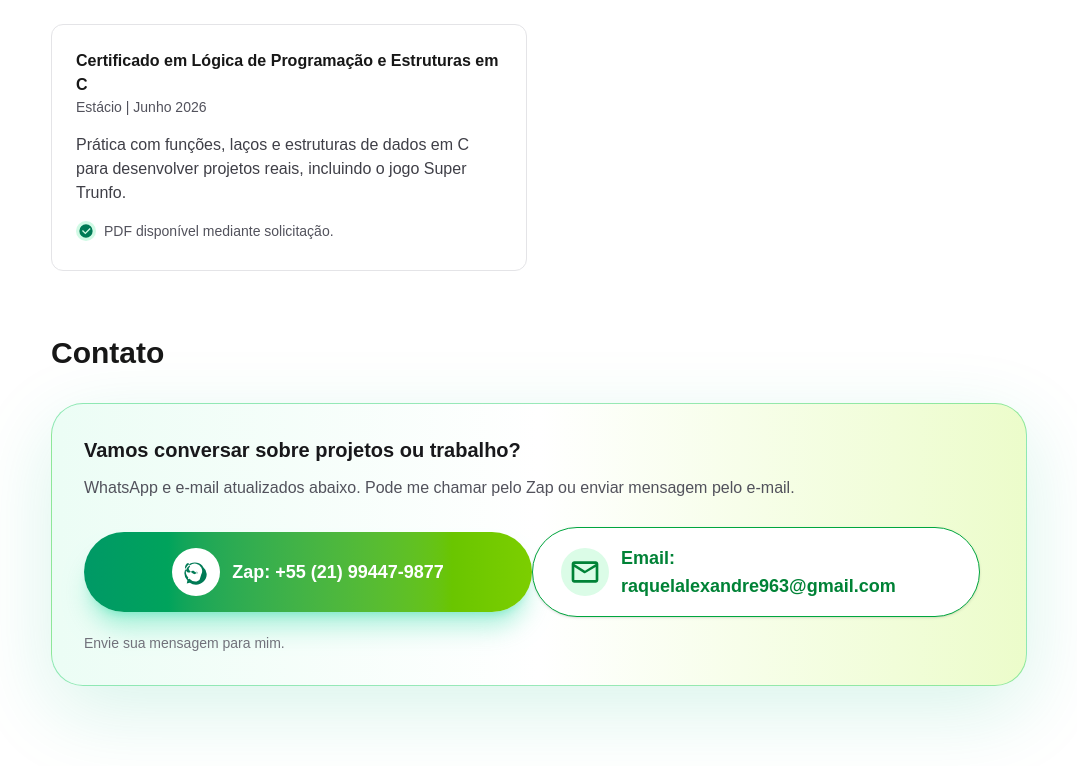
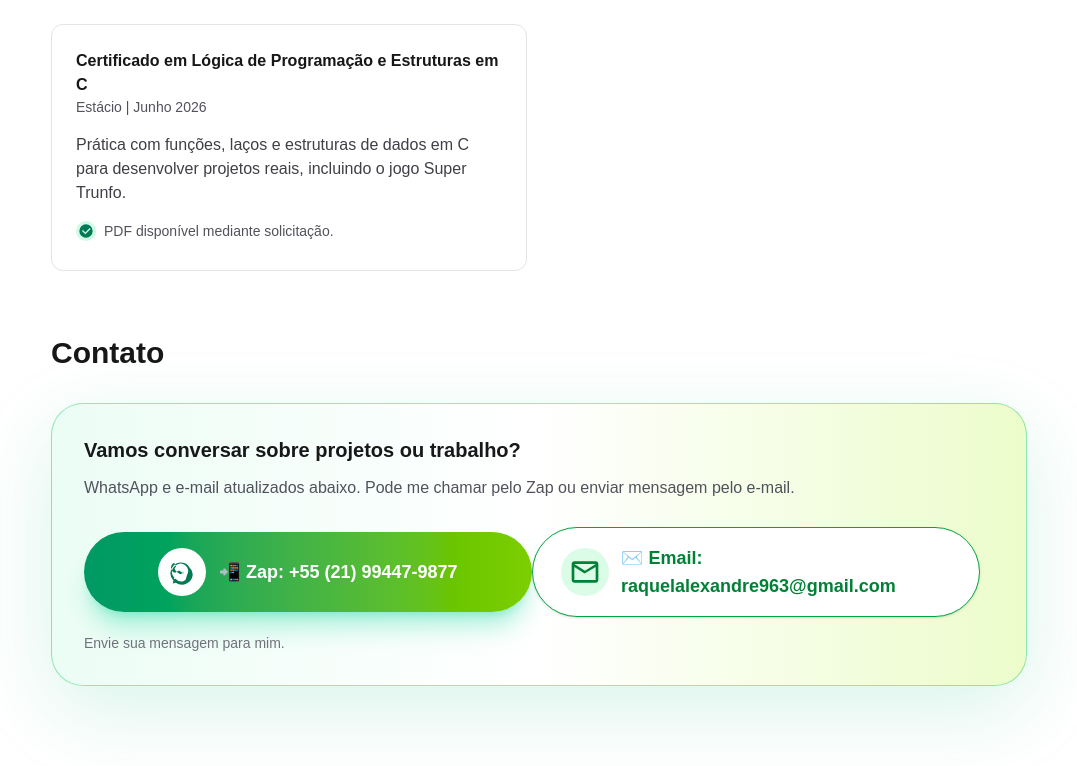
Before and after one commit to raquelalexandre963-lab/teste-Alexandre, a Next.js app: page / in a window 1280 px wide. Shown: the part 1698-2464 px from the top of the page, without its empty margins (101-1178 px from the left). Built offline with nearby package versions, Linux system fonts and the light colour scheme; a web font is replaced by a local one.

Commit message:
modificado

```diff
--- a/app/page.tsx
+++ b/app/page.tsx
@@ -110,20 +110,20 @@ export default function Home() {
           <p className="text-zinc-900 text-xl font-semibold">Vamos conversar sobre projetos ou trabalho?</p>
           <p className="mt-3 text-zinc-600">WhatsApp e e-mail atualizados abaixo. Pode me chamar pelo Zap ou enviar mensagem pelo e-mail.</p>
           <a href="https://wa.me/5521994479877" target="_blank" rel="noopener noreferrer" className="mt-8 inline-flex items-center justify-center gap-3 w-full max-w-md rounded-full bg-gradient-to-r from-emerald-600 to-lime-500 px-7 py-4 text-lg font-bold text-white shadow-xl shadow-emerald-400/30 transition duration-200 hover:from-emerald-700 hover:to-lime-600 hover:shadow-emerald-500/40">
-            <span className="inline-flex h-12 w-12 items-center justify-center rounded-full bg-white text-emerald-700 flex-shrink-0">
-              <svg viewBox="0 0 24 24" fill="currentColor" className="h-8 w-8 fill-current">
+            <span className="inline-flex h-12 w-12 items-center justify-center rounded-full bg-white text-emerald-700 flex-shrink-0" aria-hidden="true">
+              <svg xmlns="http://www.w3.org/2000/svg" viewBox="0 0 24 24" fill="currentColor" role="img" className="h-8 w-8 fill-current">
                 <path d="M16.78 7.22a7.91 7.91 0 00-11.21 0 7.93 7.93 0 000 11.21l-.5 2.2 2.26-.59a7.95 7.95 0 004.7 1.45h.01c4.41 0 8-3.59 8-8a7.95 7.95 0 00-2.75-5.17zm-1.9 10.04c-.34.97-1.3 1.65-2.4 1.8a5.61 5.61 0 01-4.94-1.65l-.35-.35-1.31.34.35-1.33-.35-.35a5.58 5.58 0 011.68-8.8 5.61 5.61 0 018.36 1.68 5.6 5.6 0 01-.01 5.34zm-1.31-3.86c-.17-.3-.6-.49-1.25-.85-.65-.35-1.22-.78-1.72-1.18-.5-.41-.83-.46-1.2-.26-.37.2-1.42.82-1.74 1.02-.32.2-.55.3-.79.3-.24 0-.53-.03-.82-.07-.28-.05-.68-.25-1.04-.73-.36-.48-1.25-1.21-1.25-2.95 0-1.74 1.22-2.86 1.39-3.06.17-.2.38-.21.52-.21.14 0 .3 0 .46 0 .15 0 .36-.06.56.41.2.48.67 1.65.73 1.77.06.12.1.26.02.42-.08.16-.13.27-.26.42-.13.14-.27.31-.39.47-.19.28-.4.57-.18.96.22.39.95 1.56 2.05 2.5 1.42 1.21 2.17 1.35 2.56 1.19.39-.16 1.24-.5 1.42-.99.18-.49.18-.9.13-.99-.05-.09-.21-.15-.45-.26z" />
               </svg>
             </span>
-            Zap: +55 (21) 99447-9877
+            📲 Zap: +55 (21) 99447-9877
           </a>
-          <a href="mailto:raquelalexandre963@gmail.com" className="mt-4 inline-flex items-center justify-center gap-3 w-full max-w-md rounded-full border border-green-600 bg-white px-7 py-4 text-lg font-bold text-green-700 shadow-sm transition duration-200 hover:bg-green-50">
-            <span className="inline-flex h-12 w-12 items-center justify-center rounded-full bg-green-100 text-green-700 flex-shrink-0">
-              <svg viewBox="0 0 24 24" fill="currentColor" className="h-8 w-8 fill-current">
+          <a href="mailto:raquelalexandre963@gmail.com" target="_blank" rel="noopener noreferrer" className="mt-4 inline-flex items-center justify-center gap-3 w-full max-w-md rounded-full border border-green-600 bg-white px-7 py-4 text-lg font-bold text-green-700 shadow-sm transition duration-200 hover:bg-green-50">
+            <span className="inline-flex h-12 w-12 items-center justify-center rounded-full bg-green-100 text-green-700 flex-shrink-0" aria-hidden="true">
+              <svg xmlns="http://www.w3.org/2000/svg" viewBox="0 0 24 24" fill="currentColor" role="img" className="h-8 w-8 fill-current">
                 <path d="M20 4H4C2.895 4 2 4.895 2 6v12c0 1.105.895 2 2 2h16c1.105 0 2-.895 2-2V6c0-1.105-.895-2-2-2zm0 2l-8 5-8-5h16zm-16 12V8.236l7.382 4.614c.191.12.425.12.616 0L20 8.236V18H4z" />
               </svg>
             </span>
-            Email: raquelalexandre963@gmail.com
+            ✉️ Email: raquelalexandre963@gmail.com
           </a>
           <p className="mt-4 text-sm text-zinc-500">Envie sua mensagem para mim.</p>
       </div>
--- a/package.json
+++ b/package.json
@@ -5,8 +5,9 @@
   "scripts": {
     "dev": "next dev",
     "build": "next build",
+    "export": "next export",
     "vercel-build": "next build",
-    "deploy": "npm run build",
+    "deploy": "npm run build && npm run export",
     "start": "next start",
     "lint": "eslint"
   },
```
